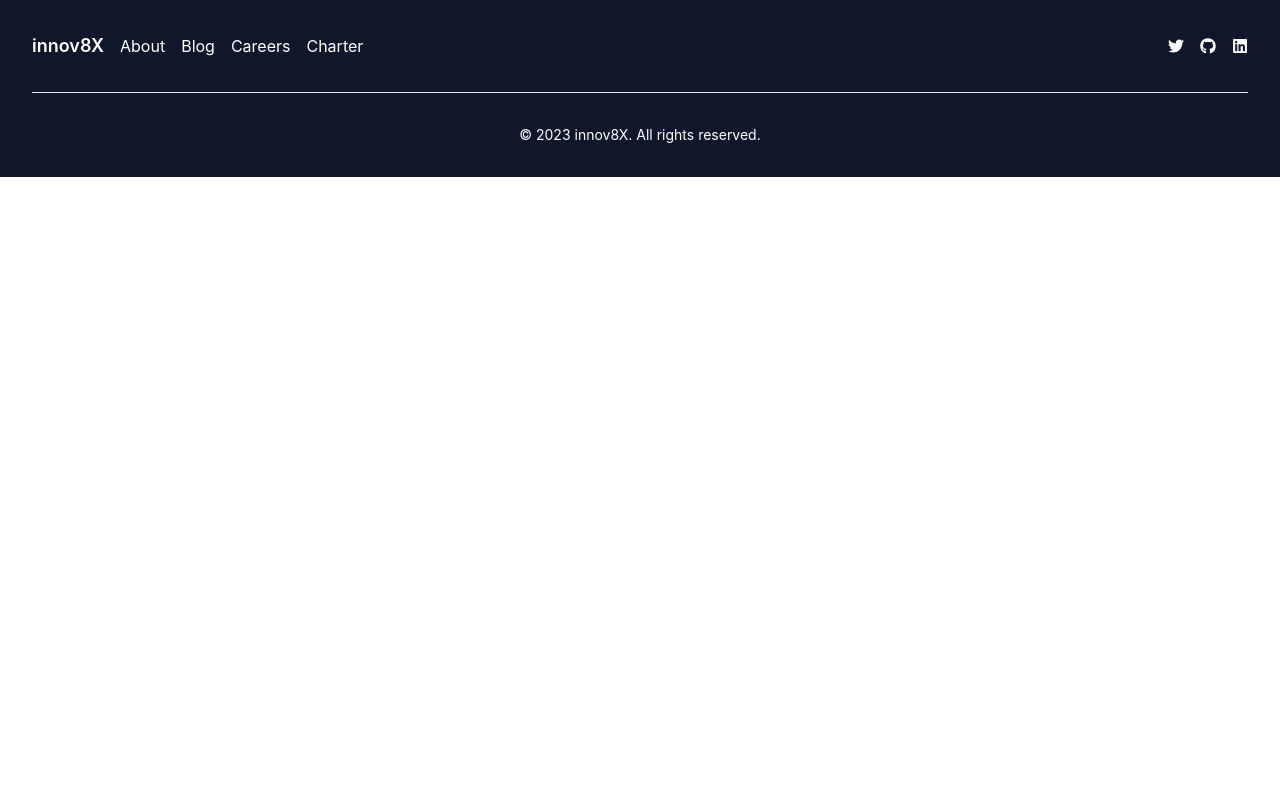
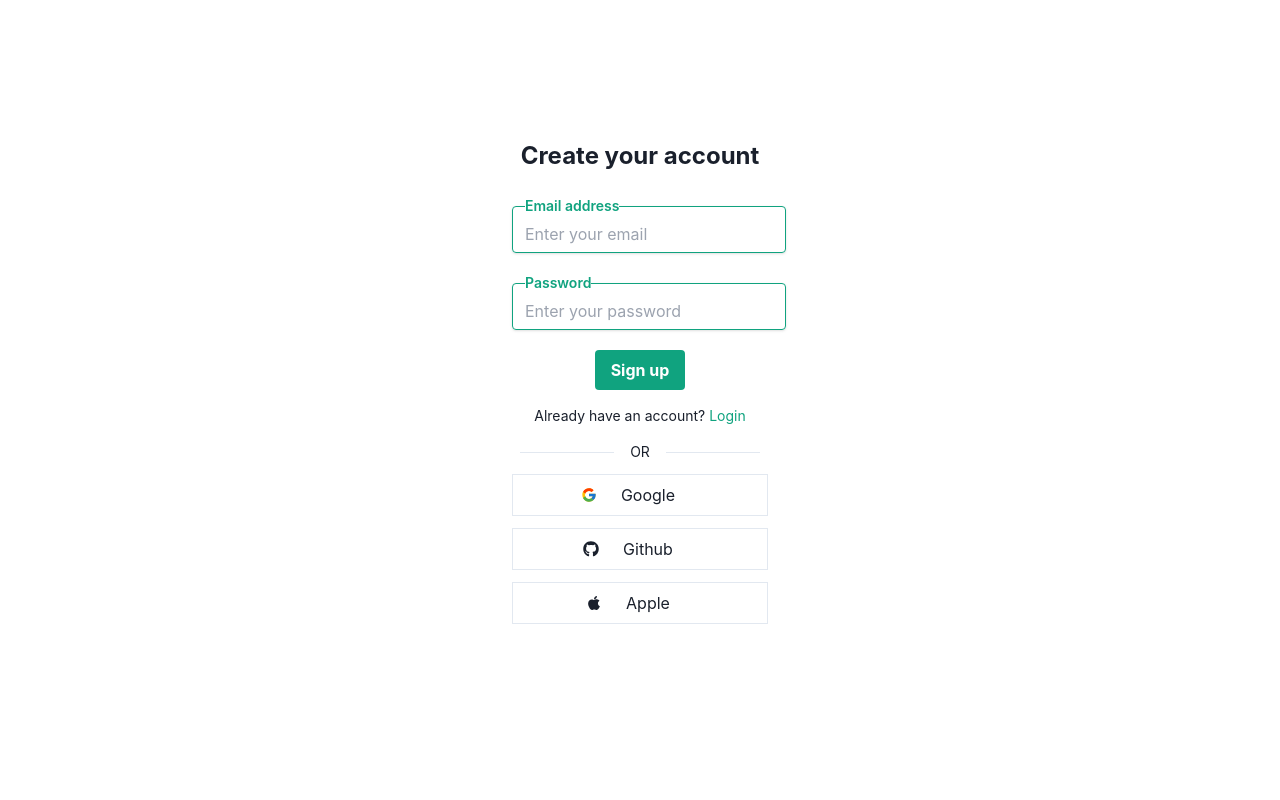
Before and after one commit to Gauravshukla82/AI-Interview, a React (Create React App) app in the folder frontend/: page /signup in a window 1280 px wide. Shown: the top 800 px of the page. Built offline with nearby package versions, Linux system fonts and the light colour scheme.

Commit message:
login and signup connected with BE

```diff
--- a/frontend/package.json
+++ b/frontend/package.json
@@ -14,6 +14,7 @@
     "@testing-library/user-event": "^13.5.0",
     "axios": "^1.4.0",
     "framer-motion": "^10.12.16",
+    "js-cookie": "^3.0.5",
     "react": "^18.2.0",
     "react-dom": "^18.2.0",
     "react-icons": "^4.10.1",
--- a/frontend/src/App.js
+++ b/frontend/src/App.js
@@ -1,6 +1,7 @@
 
 import Footer from "./components/Footer";
 import Home from "./components/Home";
+import Navbar from "./components/Navbar";
 import { AllRoutes } from "./routes/AllRoutes";
 
 
--- a/frontend/src/components/Login.jsx
+++ b/frontend/src/components/Login.jsx
@@ -1,25 +1,26 @@
 import React, { useState } from "react";
 import { FaMicrosoft, FaApple, FaGithub } from "react-icons/fa";
 import { FcGoogle } from "react-icons/fc";
-import { NavLink } from "react-router-dom";
+import { NavLink, useNavigate } from "react-router-dom";
 import axios from "axios";
 import { useToast } from "@chakra-ui/react";
+import Cookies from "js-cookie";
 
 const Login = () => {
   const [email, setEmail] = useState("");
   const [password, setPassword] = useState("");
   const toast = useToast();
-
+  const navigate = useNavigate()
 
   const handleSubmit = (e) => {
     e.preventDefault();
     const loginData = {
       email,
-      pass: password,
+      password,
     };
 
     axios
-      .post(`http://localhost:8080/users/login`, loginData)
+      .post(`https://giddy-shirt-eel.cyclic.app/auth/login`, loginData)
       .then((res) => {
         toast({
           position: "top",
@@ -29,7 +30,11 @@ const Login = () => {
           isClosable: true,
         });
 
-        localStorage.setItem("token", res.data.token);
+        // Store token in cookies
+        Cookies.set("token", res.data.token);
+
+        navigate("/chat")
+
         console.log("token", res.data.token);
         console.log(res.data);
       })
@@ -99,7 +104,7 @@ const Login = () => {
           <div className="text-center mt-4">
             <p className="text-sm">
               Don't have an account?{" "}
-              <NavLink to="/register" style={{ color: "#10A37F" }}>
+              <NavLink to="/signup" style={{ color: "#10A37F" }}>
                 Sign up
               </NavLink>
             </p>
--- a/frontend/src/components/Register.jsx
+++ b/frontend/src/components/Register.jsx
@@ -23,11 +23,11 @@ const Register = () => {
 
     const regData = {
       email,
-      pass: password,
+      password,
     };
 
     axios
-      .post(`http://localhost:8080/users/register`, regData)
+      .post(`https://giddy-shirt-eel.cyclic.app/auth/signup`, regData)
       .then((res) => {
         toast({
           position: "top",
@@ -36,17 +36,19 @@ const Register = () => {
           duration: 1000,
           isClosable: true,
         });
+        console.log(res.data);
+
         console.log(res.data.msg);
       })
       .catch((err) => {
         toast({
           position: "top",
-          title: `${"Something went wrong"}`,
+          title: `${err.response.data.error}`,
           status: "error",
           duration: 1000,
           isClosable: true,
         });
-        console.log(err);
+        console.log(err.response);
 
         setEmail("");
         setPassword("");
@@ -107,7 +109,7 @@ const Register = () => {
           <div className="text-center mt-4">
             <p className="text-sm">
               Already have an account?{" "}
-              <NavLink to="/login" style={{ color: "#10A37F" }}>
+              <NavLink to="/signin" style={{ color: "#10A37F" }}>
                 Login
               </NavLink>
             </p>
--- a/frontend/src/routes/AllRoutes.jsx
+++ b/frontend/src/routes/AllRoutes.jsx
@@ -2,6 +2,7 @@ import { Route, Routes } from "react-router-dom"
 import Home from "../components/Home"
 import Login from "../components/Login"
 import Register from "../components/Register"
+import Chat from "../components/Chat"
 
 const AllRoutes = () => {
     return (
@@ -9,8 +10,11 @@ const AllRoutes = () => {
 
             <Routes>
                 <Route path='/' element={<Home />}/>
-                <Route path='/login' element={<Login />}/>
-                <Route path='/register' element={<Register />}/>
+                <Route path='/chat' element={<Chat />}/>
+                <Route path='/signin' element={<Login />}/>
+                <Route path='/signup' element={<Register />}/>
+
+
             </Routes>
 
     )
```
Also changed, not shown: 1 other file (tests, documents, lock files or other folders).
